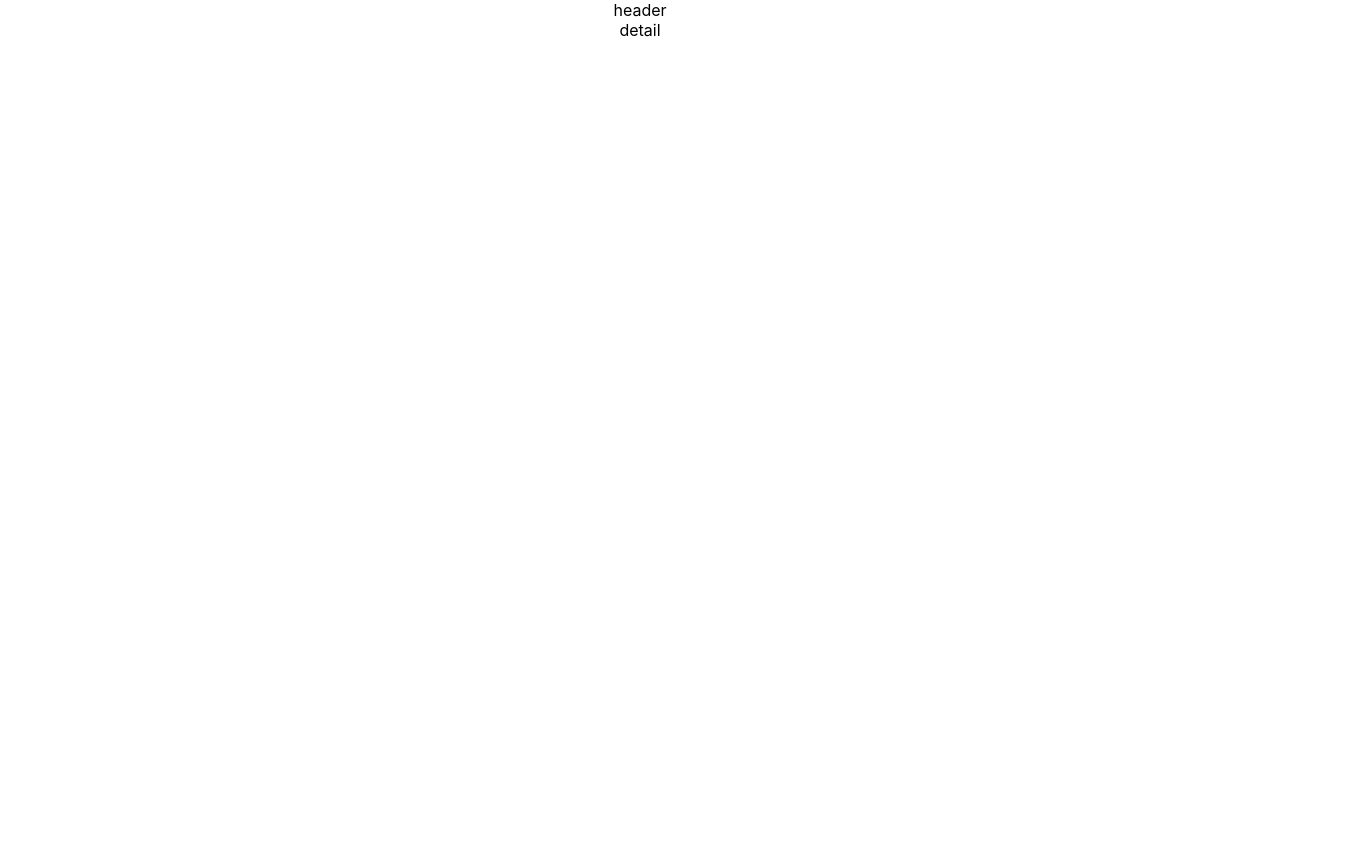
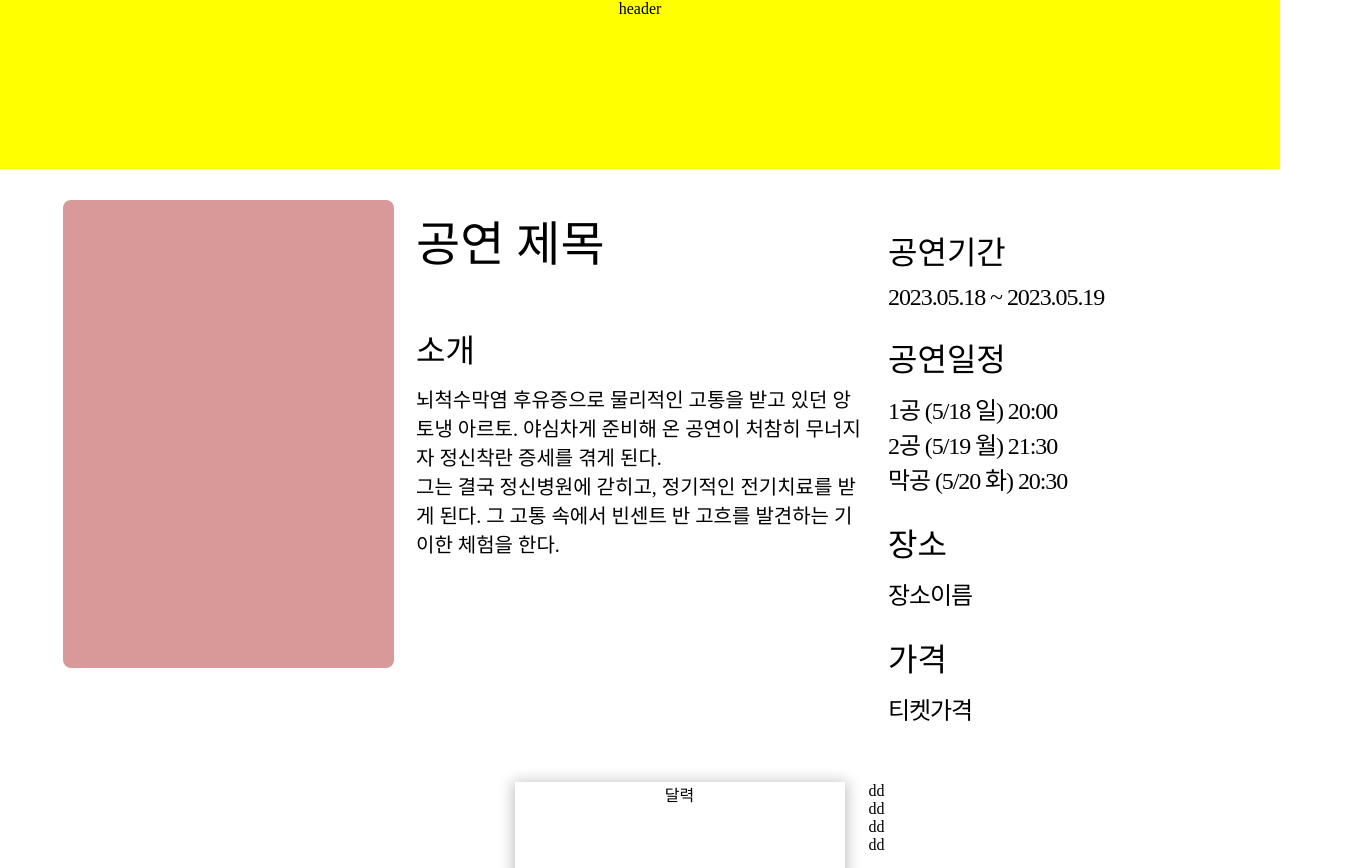
Before and after one commit to chanhk-im/pupil-dilation, a React (Create React App) app: page /detail in a window 1280 px wide. Shown: the top 868 px of the page, 1360 px wide, since content can reach past the window. Before the commit the page ends 800 px from the top, so only its background shows below. Built offline with nearby package versions, Linux system fonts and the light colour scheme.

Commit message:
detail page 초기 세팅

```diff
--- /dev/null
+++ b/src/components/Detail.css
@@ -0,0 +1,113 @@
+.detail {
+    height: 855px;
+    display: flex;
+    flex-direction: column;
+    justify-content: start;
+    align-items: center;
+}
+
+.detail-contents {
+    padding-top: 31px;
+    padding-bottom: 44px;
+    padding-left: 143px;
+    padding-right: 24px;
+    display: flex;
+    flex-direction: column;
+}
+
+.information {
+    display: flex;
+    flex-direction: row;
+}
+
+.show-image {
+    background-color: #d89999;
+    width: 331px;
+    height: 468px;
+    border-radius: 8px;
+}
+
+.show-main {
+    margin-left: 22px;
+    text-align: left;
+}
+
+.show-title {
+    display: flex;
+    height: 79px;
+    flex-direction: column;
+    justify-content: center;
+    margin: 0;
+    font-size: 48px;
+    font-weight: 500;
+    margin-bottom: 46px;
+}
+
+.info-title {
+    flex-direction: column;
+    justify-content: center;
+    height: 48px;
+    margin: 0;
+    margin-bottom: 11px;
+    font-size: 32px;
+    font-weight: 500;
+}
+
+.info-content {
+    width: 448px;
+    font-size: 20px;
+    font-weight: 300;
+}
+
+.show-detail {
+    margin-left: 24px;
+    padding-top: 4px;
+    text-align: left;
+}
+
+.detail-title {
+    flex-direction: column;
+    justify-content: center;
+    margin: 0;
+    margin-top: 23px;
+    margin-bottom: 11px;
+    font-size: 32px;
+    font-weight: 500;
+}
+
+.detail-info {
+    width: 448px;
+    font-size: 24px;
+    font-weight: 300;
+    letter-spacing: -1.08px;
+}
+
+.detail-footer {
+    margin-top: 56px;
+    display: flex;
+    flex-direction: row;
+    align-items: start;
+    justify-content: center;
+}
+
+.calendar {
+    width: 330px;
+    height: 267px;
+    box-shadow: 0px 2px 14px 2px rgba(0, 0, 0, 0.25);
+}
+
+.calendar-setting {
+    height: 267px;
+    margin-left: 24px;
+    display: flex;
+    flex-direction: column;
+    justify-content: start;
+}
+
+.bold {
+    font-weight: 500;
+}
+
+p {
+    margin: 0;
+}
--- a/src/components/Detail.js
+++ b/src/components/Detail.js
@@ -1,7 +1,58 @@
 import React from 'react';
+import './Detail.css';
 
 function Detail() {
-    return <div>detail</div>;
+    return (
+        <div className="detail">
+            <div className="detail-contents">
+                <div className="information">
+                    <div className="show-image" />
+                    <div className="show-main">
+                        <h2 className="show-title">공연 제목</h2>
+                        <h3 className="info-title">소개</h3>
+                        <div className="info-content">
+                            <p>
+                                뇌척수막염 후유증으로 물리적인 고통을 받고 있던
+                                앙토냉 아르토. 야심차게 준비해 온 공연이 처참히
+                                무너지자 정신착란 증세를 겪게 된다.
+                                <br /> 그는 결국 정신병원에 갇히고, 정기적인
+                                전기치료를 받게 된다. 그 고통 속에서 빈센트 반
+                                고흐를 발견하는 기이한 체험을 한다.
+                            </p>
+                        </div>
+                    </div>
+                    <div className="show-detail">
+                        <h3 className="detail-title">공연기간</h3>
+                        <p className="detail-info">2023.05.18 ~ 2023.05.19</p>
+                        <h3 className="detail-title">공연일정</h3>
+                        <p className="detail-info">
+                            <strong className="bold">1공</strong> (5/18 일)
+                            20:00
+                            <br />
+                            <strong className="bold">2공</strong> (5/19 월)
+                            21:30
+                            <br />
+                            <strong className="bold">막공</strong> (5/20 화)
+                            20:30
+                        </p>
+                        <h3 className="detail-title">장소</h3>
+                        <p className="detail-info">장소이름</p>
+                        <h3 className="detail-title">가격</h3>
+                        <p className="detail-info">티켓가격</p>
+                    </div>
+                </div>
+                <div className="detail-footer">
+                    <div className="calendar">달력</div>
+                    <div className="calendar-setting">
+                        <div>dd</div>
+                        <div>dd</div>
+                        <div>dd</div>
+                        <div>dd</div>
+                    </div>
+                </div>
+            </div>
+        </div>
+    );
 }
 
 export default Detail;
--- /dev/null
+++ b/src/components/Header.css
@@ -0,0 +1,4 @@
+.header {
+    height: 169px;
+    background-color: yellow;
+}
--- a/src/components/Header.js
+++ b/src/components/Header.js
@@ -1,7 +1,8 @@
 import React from 'react';
+import './Header.css';
 
 function Header() {
-    return <div>header</div>;
+    return <div className="header">header</div>;
 }
 
 export default Header;
--- a/src/index.css
+++ b/src/index.css
@@ -1,13 +1,10 @@
 body {
-  margin: 0;
-  font-family: -apple-system, BlinkMacSystemFont, 'Segoe UI', 'Roboto', 'Oxygen',
-    'Ubuntu', 'Cantarell', 'Fira Sans', 'Droid Sans', 'Helvetica Neue',
-    sans-serif;
-  -webkit-font-smoothing: antialiased;
-  -moz-osx-font-smoothing: grayscale;
+    margin: 0;
+    font-family: Noto Sans KR;
+    -webkit-font-smoothing: antialiased;
+    -moz-osx-font-smoothing: grayscale;
 }
 
 code {
-  font-family: source-code-pro, Menlo, Monaco, Consolas, 'Courier New',
-    monospace;
+    font-family: Noto Sans KR, monospace;
 }
```
